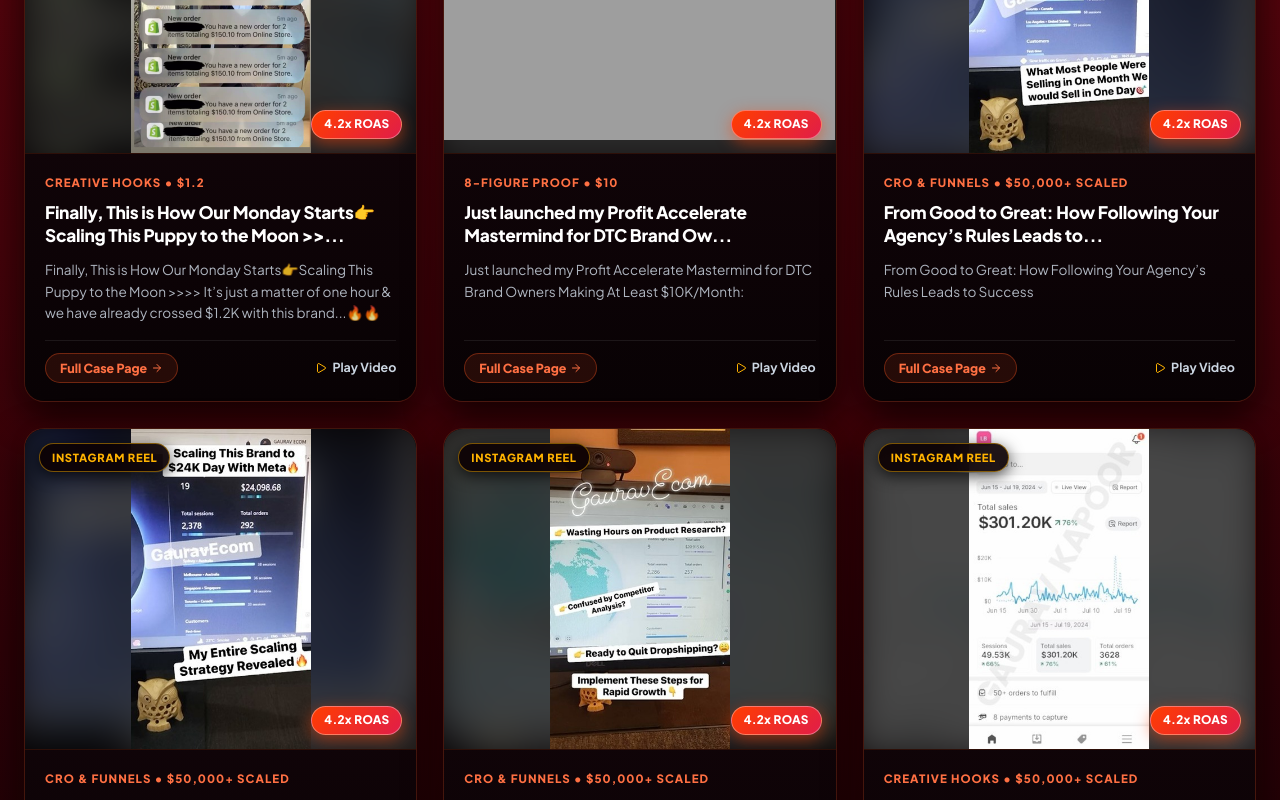
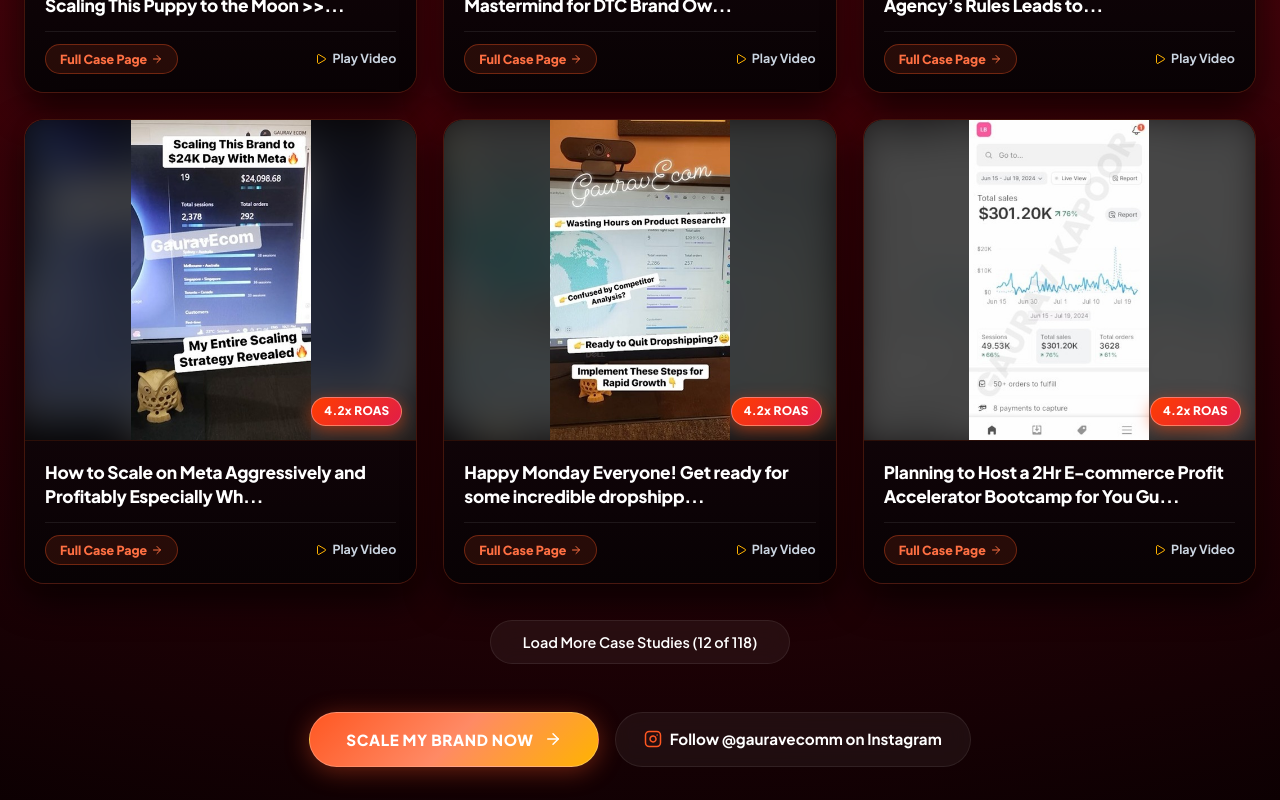
Before and after one commit to devsynxoffical/brandscalinghack, a React (Vite) app: page / in a window 1280 px wide. Shown: the part 4860-5660 px from the top of the page. Built offline with nearby package versions, Linux system fonts and the light colour scheme.

Commit message:
Clean up case study cards: remove Instagram Reel words, descriptions, and subheadings, showing only clean titles

```diff
--- a/src/components/ClientCaseStudiesSection.jsx
+++ b/src/components/ClientCaseStudiesSection.jsx
@@ -3,7 +3,7 @@
 import { ArrowRight, ExternalLink, Search, Play, ShieldCheck } from 'lucide-react';
 import { InstagramIcon } from './Icons';
 
-const CATEGORIES = ['All', 'Instagram Reels', 'Meta Scaling', 'Creative Hooks', '8-Figure Proof', 'CRO & Funnels', 'Zero to Scale', 'High AOV DTC'];
+const CATEGORIES = ['All', 'Meta Scaling', 'Creative Hooks', '8-Figure Proof', 'CRO & Funnels', 'Zero to Scale', 'High AOV DTC'];
 
 function CaseStudyCard({ study, onOpenModal, onNavigate }) {
   const videoRef = useRef(null);
@@ -49,10 +49,12 @@
           <img src={study.image} alt={study.title} className="showcase-card-img" loading="lazy" />
         )}
 
-        {/* Top Badge */}
-        <div className="showcase-brand-badge">
-          <span>{study.badge || 'VERIFIED CASE STUDY'}</span>
-        </div>
+        {/* Top Badge (Only if verified and not Instagram Reel) */}
+        {study.badge && !study.badge.toUpperCase().includes('INSTAGRAM') && !study.badge.toUpperCase().includes('REEL') && (
+          <div className="showcase-brand-badge">
+            <span>{study.badge}</span>
+          </div>
+        )}
 
         {/* Bottom ROAS Tag */}
         <div className="showcase-roas-tag">
@@ -60,16 +62,10 @@
         </div>
       </div>
 
-      {/* Bottom Card Content */}
+      {/* Bottom Card Content - Only Title Heading & Action Buttons */}
       <div className="showcase-card-body" style={{ flex: 1, display: 'flex', flexDirection: 'column', justifyContent: 'space-between' }}>
         <div>
-          <div className="showcase-card-category">
-            {study.category || 'Meta Scaling'} • {study.revenue || '$50K+ Scaled'}
-          </div>
-          <div className="showcase-card-metric">{study.title}</div>
-          <p className="showcase-card-desc" style={{ display: '-webkit-box', WebkitLineClamp: 3, WebkitBoxOrient: 'vertical', overflow: 'hidden', minHeight: '60px' }}>
-            {study.summary || study.fullCaption}
-          </p>
+          <div className="showcase-card-metric" style={{ marginBottom: '14px', minHeight: 'auto' }}>{study.title}</div>
         </div>
 
         {/* Card Action Links */}
@@ -128,9 +124,7 @@
   const [visibleCount, setVisibleCount] = useState(12);
 
   const filteredStudies = allCaseStudies.filter((item) => {
-    const matchesTab = activeTab === 'All' ||
-      (activeTab === 'Instagram Reels' && (item.videoUrl || item.badge?.includes('INSTAGRAM') || item.instagramUrl)) ||
-      item.category === activeTab;
+    const matchesTab = activeTab === 'All' || item.category === activeTab;
     const matchesSearch = !searchTerm ||
       item.title.toLowerCase().includes(searchTerm.toLowerCase()) ||
       (item.summary && item.summary.toLowerCase().includes(searchTerm.toLowerCase())) ||
@@ -247,7 +241,7 @@
               onClick={() => setVisibleCount((prev) => prev + 12)}
               style={{ padding: '12px 32px', fontSize: '0.9rem', fontWeight: 600 }}
             >
-              <span>Load More Breakdown Reels ({displayedStudies.length} of {filteredStudies.length})</span>
+              <span>Load More Case Studies ({displayedStudies.length} of {filteredStudies.length})</span>
             </button>
           </div>
         )}
```
